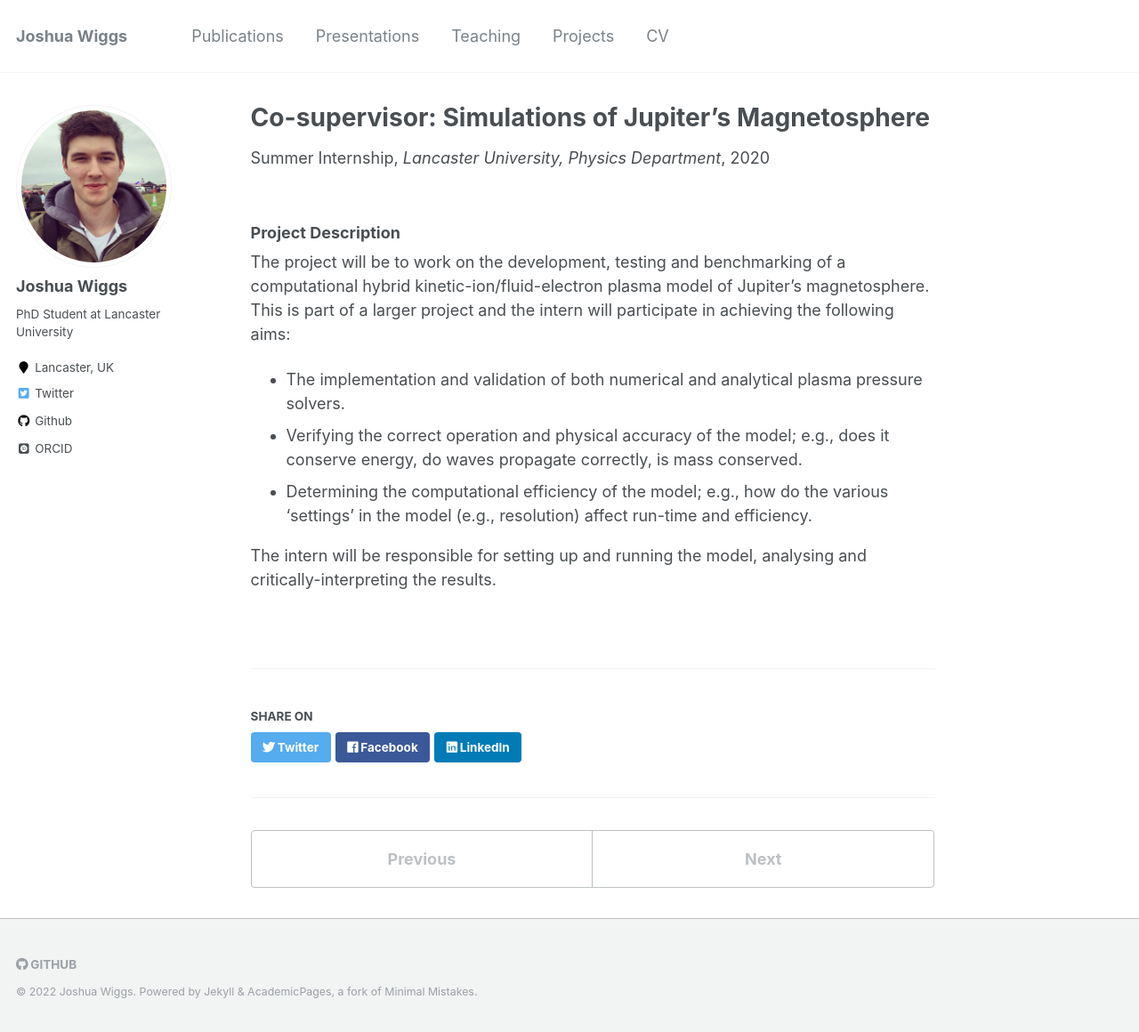
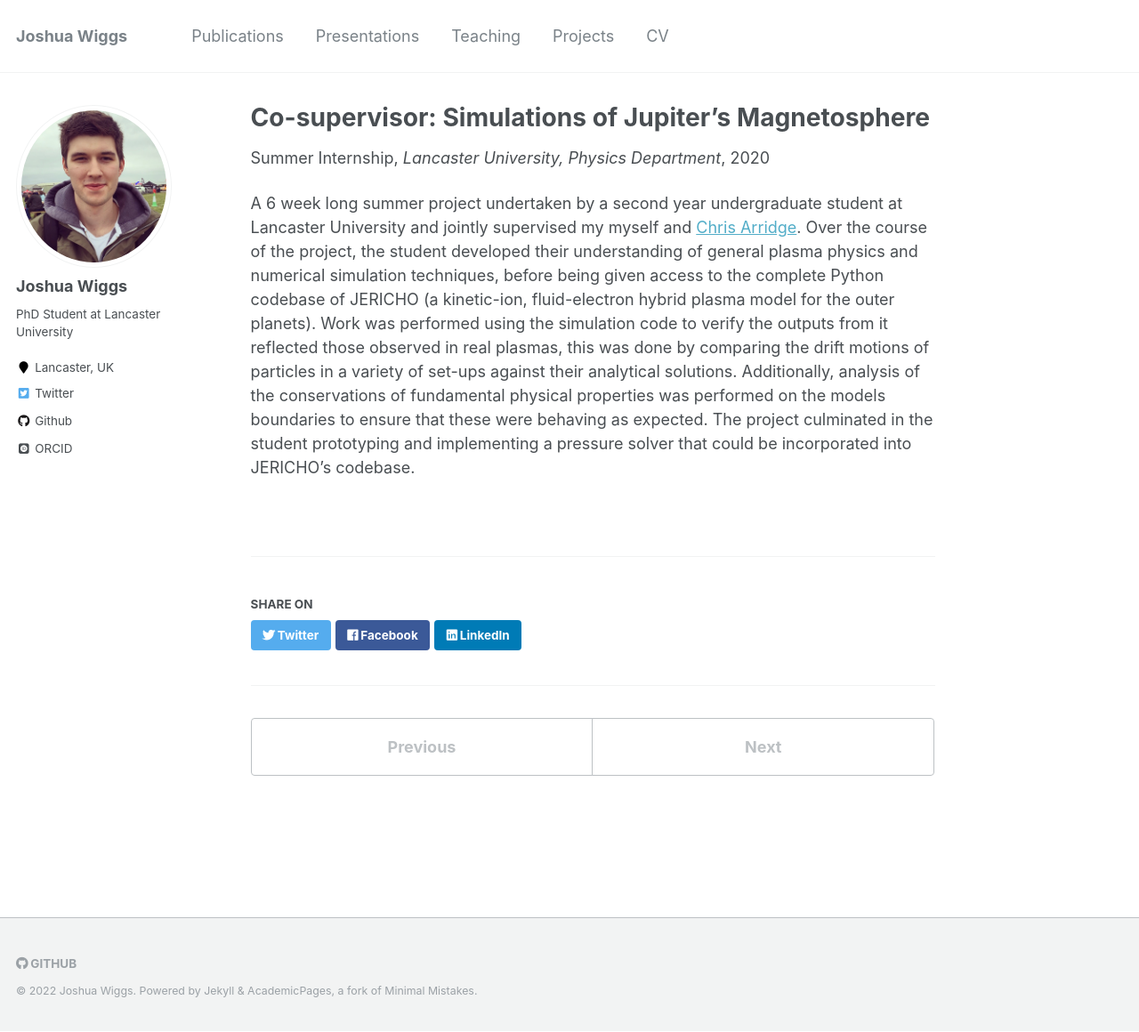
Before and after one commit to JoshWiggs/JoshWiggs.github.io, a Jekyll site: the page built from _teaching/2020_summer_intern.md, in a window 1280 px wide and 1160 px high. Shown: the whole window at 89% size. Built offline with Jekyll 4.4.1, drawn with Linux system fonts in a browser that asks for light colours; some web fonts are replaced.

Commit message:
More teaching descriptions

```diff
--- a/_teaching/2020_summer_intern.md
+++ b/_teaching/2020_summer_intern.md
@@ -8,11 +8,4 @@ date: 2020-08-01
 location: "Lancaster, UK"
 ---
 
-### Project Description
-
-The project will be to work on the development, testing and benchmarking of a computational hybrid kinetic-ion/fluid-electron plasma model of Jupiter's magnetosphere. This is part of a larger project and the intern will participate in achieving the following aims:
-* The implementation and validation of both numerical and analytical plasma pressure solvers.
-* Verifying the correct operation and physical accuracy of the model; e.g., does it conserve energy, do waves propagate correctly, is mass conserved.
-* Determining the computational efficiency of the model; e.g., how do the various 'settings' in the model (e.g., resolution) affect run-time and efficiency.
-
-The intern will be responsible for setting up and running the model, analysing and critically-interpreting the results.
+A 6 week long summer project undertaken by a second year undergraduate student at Lancaster University and jointly supervised my myself and [Chris Arridge](https://www.lancaster.ac.uk/physics/about-us/people/chris-arridge). Over the course of the project, the student developed their understanding of general plasma physics and numerical simulation techniques, before being given access to the complete Python codebase of JERICHO (a kinetic-ion, fluid-electron hybrid plasma model for the outer planets). Work was performed using the simulation code to verify the outputs from it reflected those observed in real plasmas, this was done by comparing the drift motions of particles in a variety of set-ups against their analytical solutions. Additionally, analysis of the conservations of fundamental physical properties was performed on the models boundaries to ensure that these were behaving as expected. The project culminated in the student prototyping and implementing a pressure solver that could be incorporated into JERICHO's codebase.
```
Also changed, not shown: _teaching/2021_summer_intern.md (+1 -3 lines).
